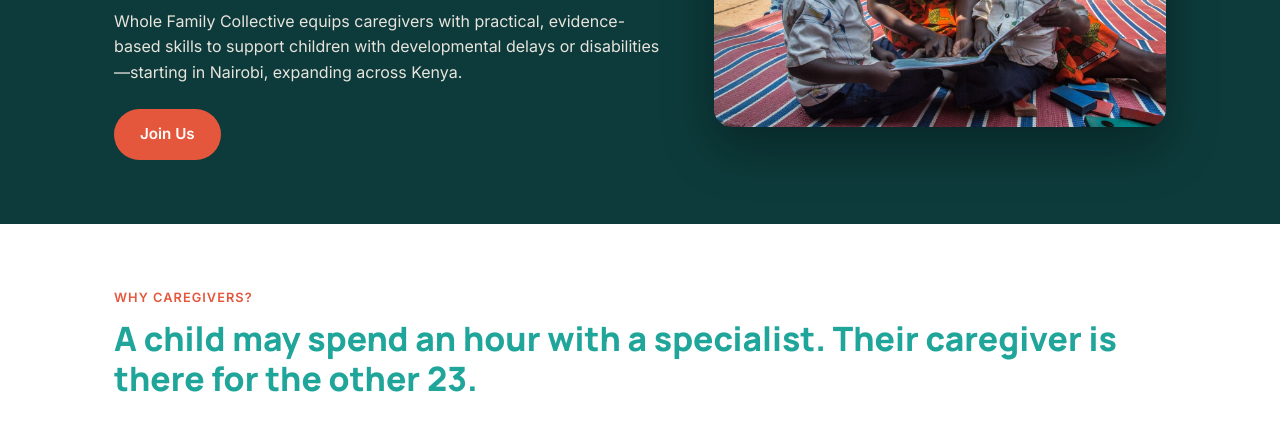
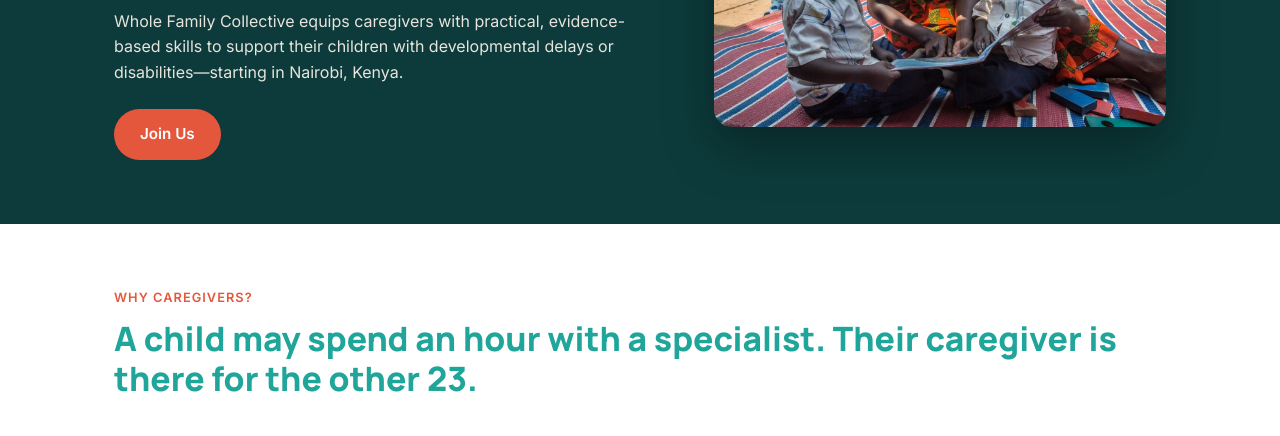
Before and after one commit to krystalerickson/wholefamilycollectivesite, a plain HTML site: page index.html in a window 1280 px wide. Shown: the part 355-791 px from the top of the page. Drawn offline with Linux system fonts and the light colour scheme.

Commit message:
Update hero strengthen line wording

```diff
--- a/index.html
+++ b/index.html
@@ -34,7 +34,7 @@
     <div class="hero-text">
       <div class="hero-eyebrow">Whole Family Collective</div>
       <h1>We help caregivers help their children thrive.</h1>
-      <p>Whole Family Collective equips caregivers with practical, evidence-based skills to support children with developmental delays or disabilities&mdash;starting in Nairobi, expanding across Kenya.</p>
+      <p>Whole Family Collective equips caregivers with practical, evidence-based skills to support their children with developmental delays or disabilities&mdash;starting in Nairobi, Kenya.</p>
       <div class="hero-buttons">
         <a href="index.html#join" class="btn btn-primary">Join Us</a>
       </div>
```
